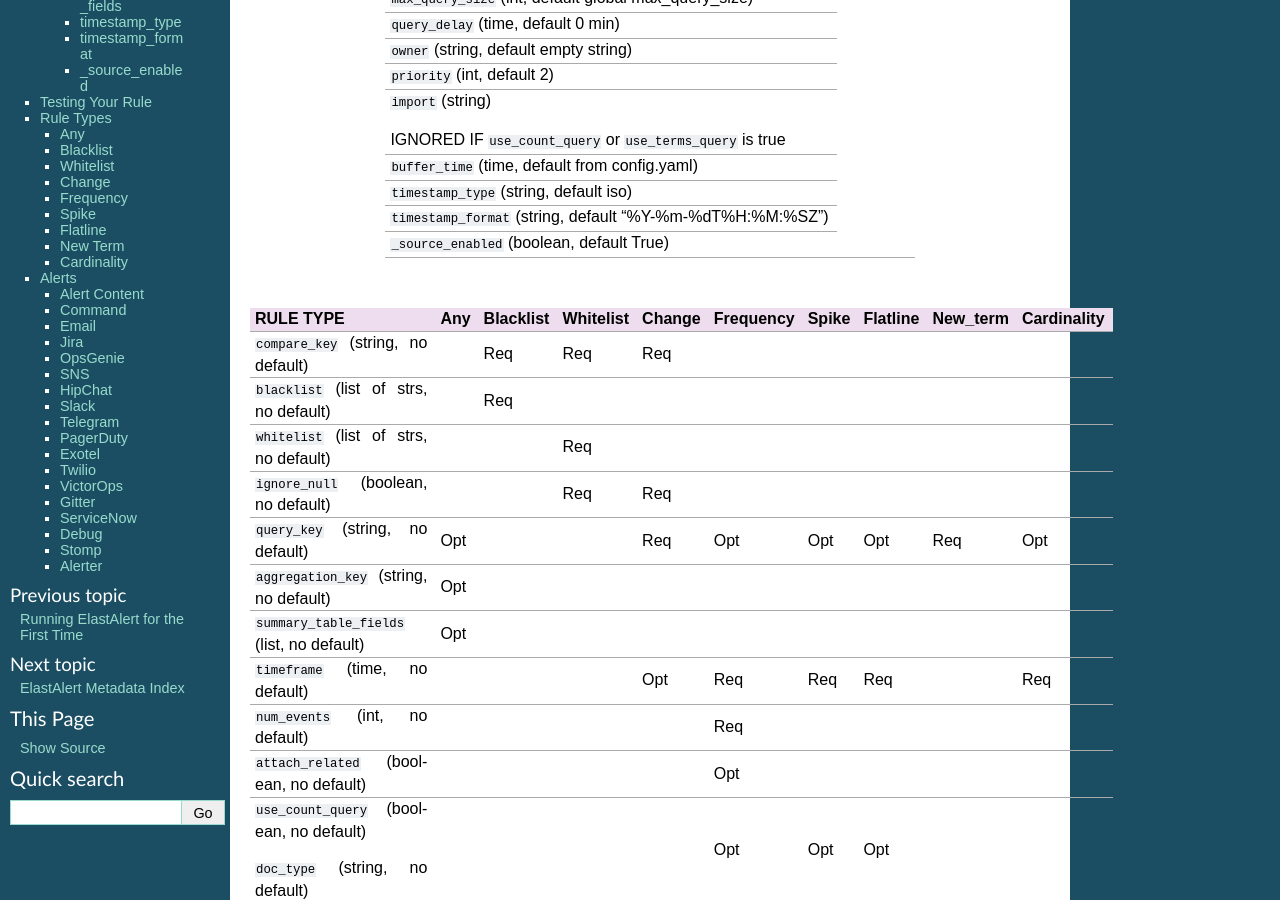
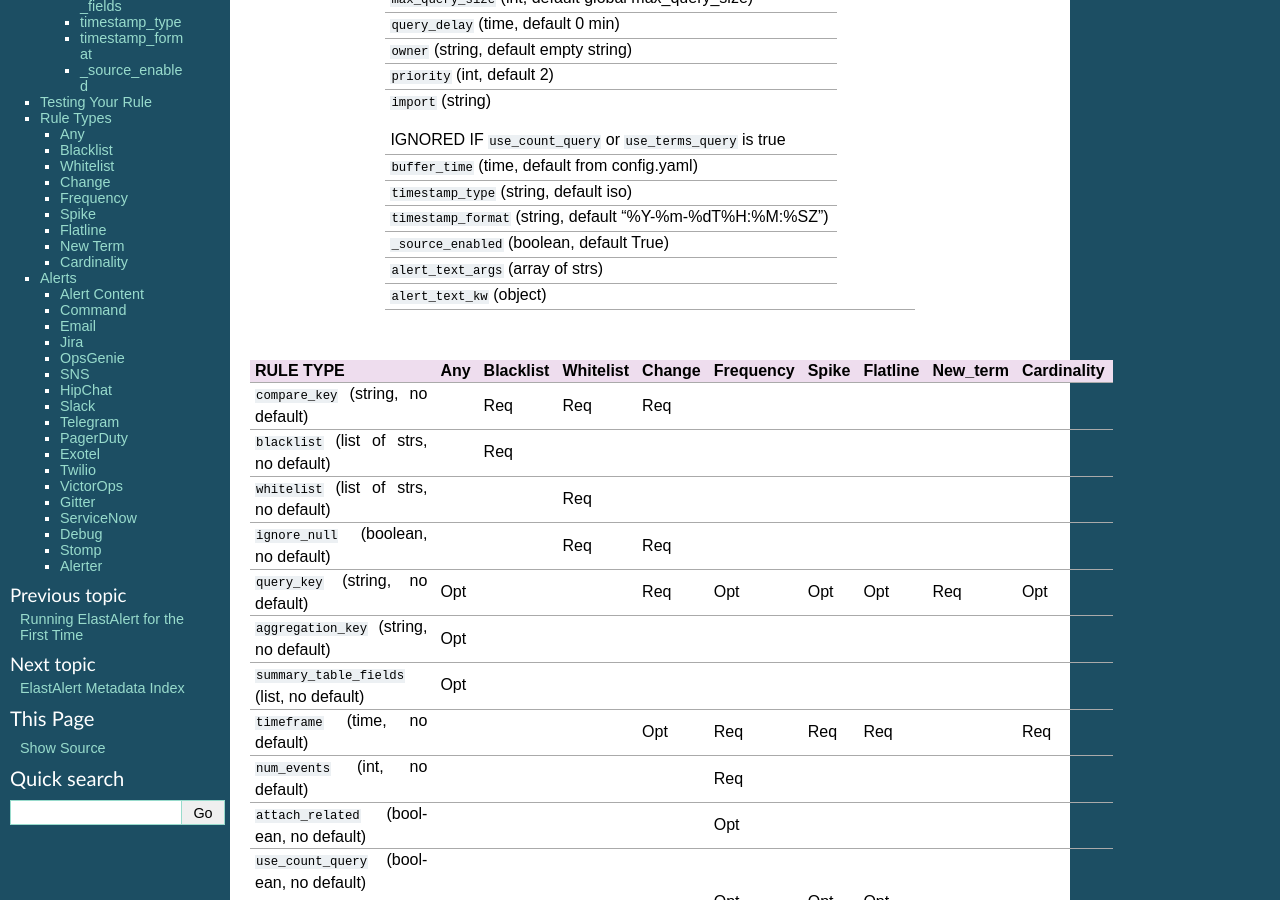
Before and after one commit to Yelp/elastalert, a Sphinx documentation site: the page built from docs/source/ruletypes.rst, in a window 1280 px wide and 900 px high, scrolled down 1068 px. Built offline with Sphinx 7.4.7, drawn with Linux system fonts in a browser that asks for light colours; pages that are not in the unit, such as notebooks, are missing from menus.

Commit message:
Add some documentation

```diff
--- a/docs/source/ruletypes.rst
+++ b/docs/source/ruletypes.rst
@@ -95,6 +95,10 @@ Rule Configuration Cheat Sheet
 | ``timestamp_format`` (string, default "%Y-%m-%dT%H:%M:%SZ")  |           |
 +--------------------------------------------------------------+           |
 | ``_source_enabled`` (boolean, default True)                  |           |
++--------------------------------------------------------------+           |
+| ``alert_text_args`` (array of strs)                          |           |
++--------------------------------------------------------------+           |
+| ``alert_text_kw`` (object)                                   |           |
 +--------------------------------------------------------------+-----------+
 
 |
```
